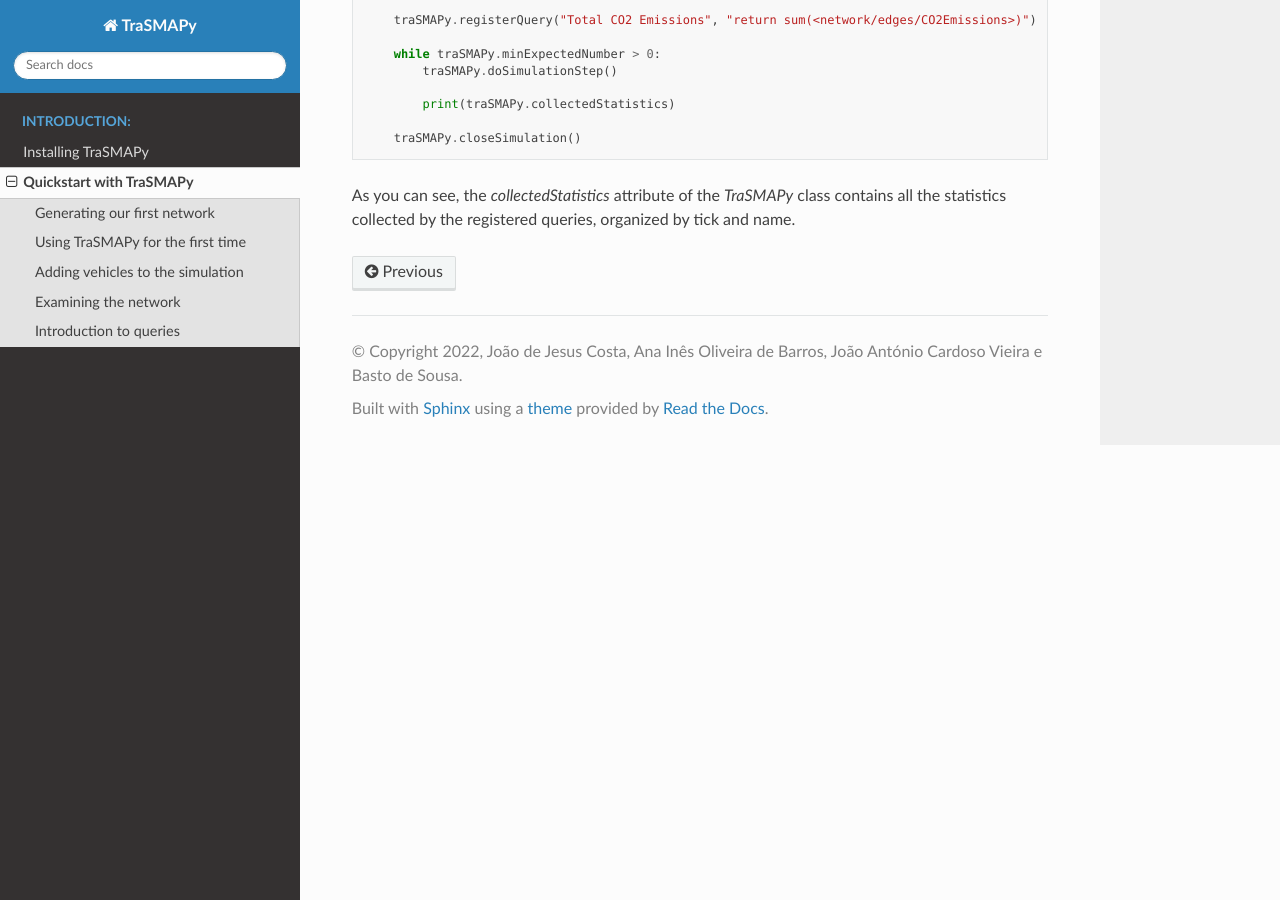
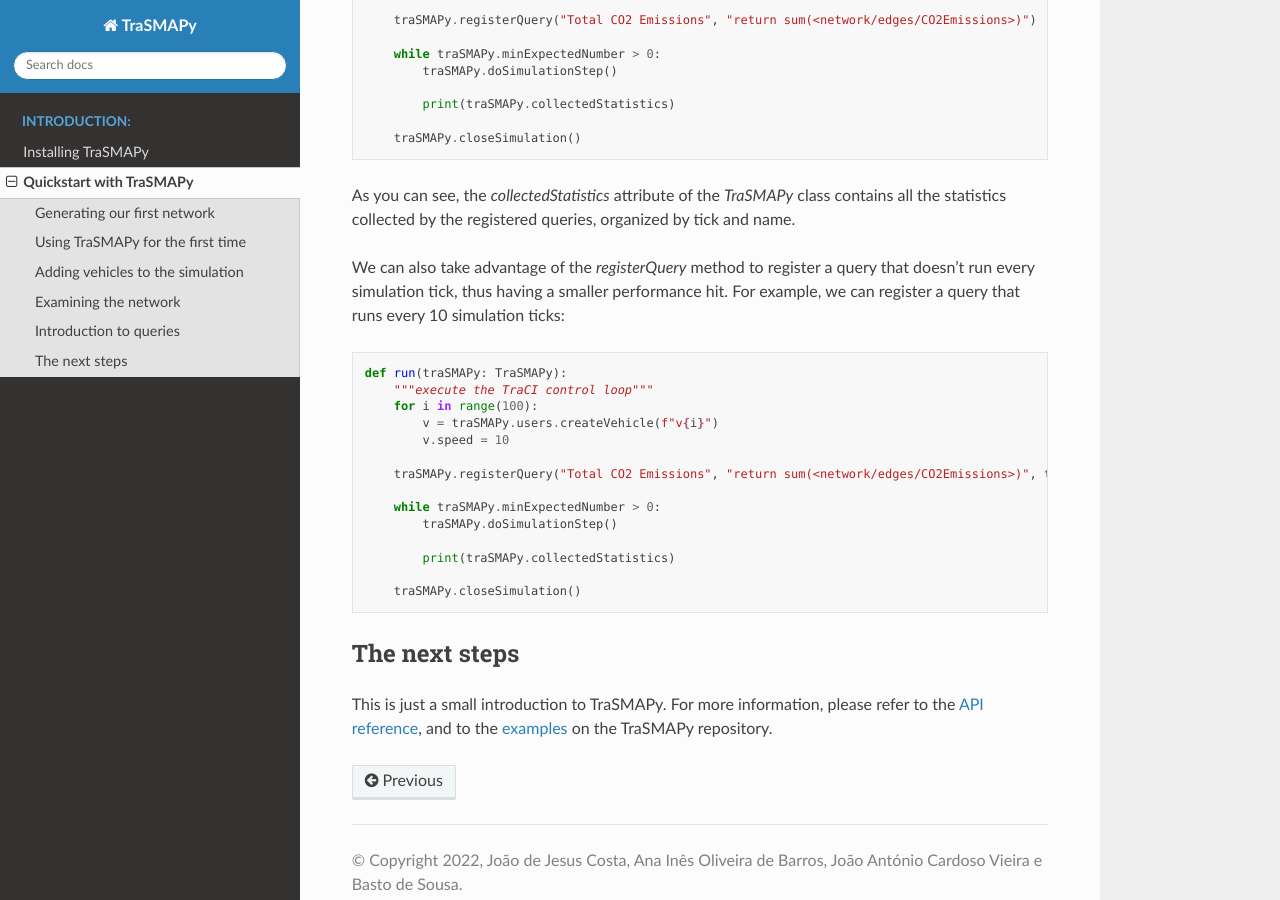
Before and after one commit to Zeze35H/TraSMAPy, a Sphinx documentation site: the page built from docs/quickstart.rst, in a window 1280 px wide and 900 px high, scrolled down 3099 px. Built offline with Sphinx 7.4.7 and the Read the Docs theme 2.0.0, drawn with Linux system fonts in a browser that asks for light colours.

Commit message:
Mention the api reference and examples in the quickstart guide

```diff
--- a/docs/quickstart.rst
+++ b/docs/quickstart.rst
@@ -174,3 +174,32 @@ register the query to be executed every simulation tick. This can be done by usi
 
 As you can see, the `collectedStatistics` attribute of the `TraSMAPy` class contains
 all the statistics collected by the registered queries, organized by tick and name.
+
+We can also take advantage of the `registerQuery` method to register a query that
+doesn't run every simulation tick, thus having a smaller performance hit. For example,
+we can register a query that runs every 10 simulation ticks:
+
+.. code-block::
+
+    def run(traSMAPy: TraSMAPy):
+        """execute the TraCI control loop"""
+        for i in range(100):
+            v = traSMAPy.users.createVehicle(f"v{i}")
+            v.speed = 10
+
+        traSMAPy.registerQuery("Total CO2 Emissions", "return sum(<network/edges/CO2Emissions>)", tickInterval=10)
+
+        while traSMAPy.minExpectedNumber > 0:
+            traSMAPy.doSimulationStep()
+
+            print(traSMAPy.collectedStatistics)
+
+        traSMAPy.closeSimulation()
+
+The next steps
+--------------
+
+This is just a small introduction to TraSMAPy. For more information, please refer to
+the `API reference <https://trasmapy.readthedocs.io/en/latest/autoapi/index.html>`_,
+and to the `examples <https://github.com/JoaoCostaIFG/TraSMAPy/tree/master/examples>`_
+on the TraSMAPy repository.
```
